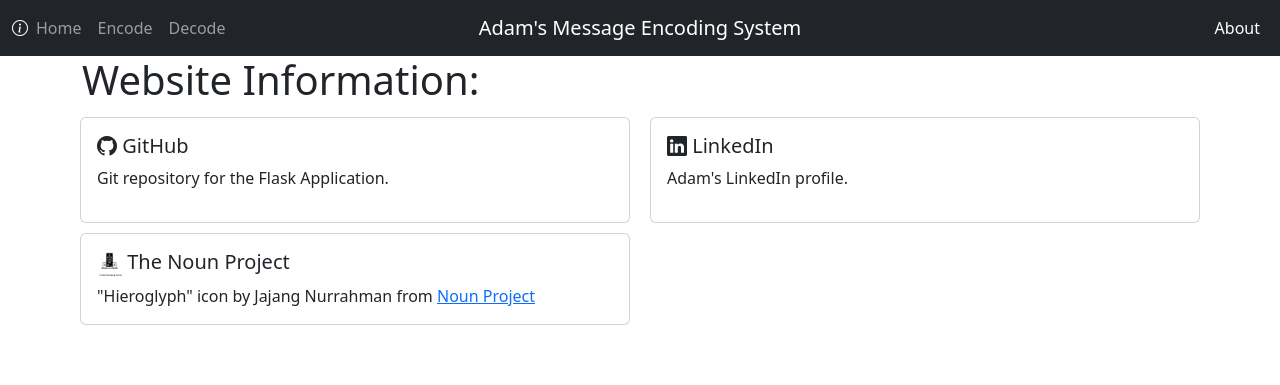
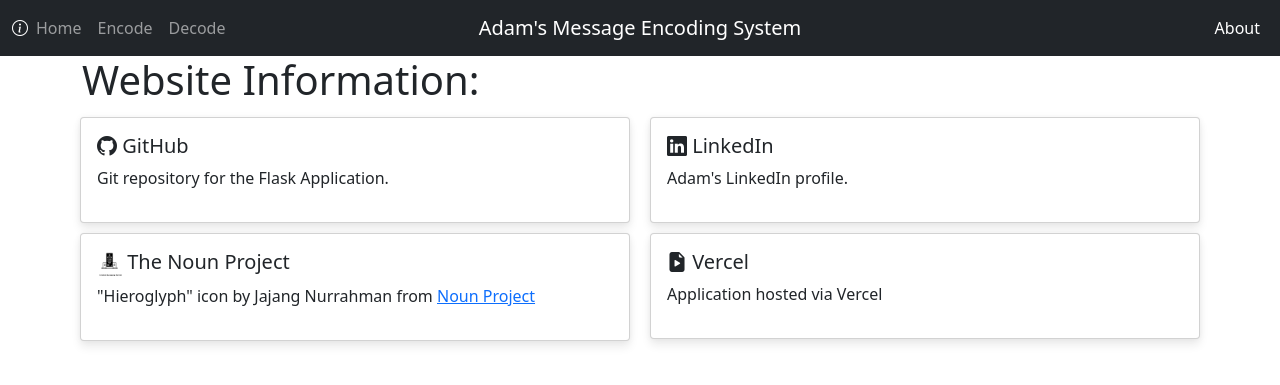
Before and after one commit to adam-bartholomew/encode-message, a Flask app: page /about in a window 1280 px wide. Shown: the top 385 px of the page. Run offline with Flask 3, Linux system fonts and the light colour scheme; parts of the project's set-up code (start-up, migrations or seed data) failed here and were passed over; some libraries are stand-ins or nearby versions.

Commit message:
Update readme.md. Add vercel to About. Update welcome page text. Update about page cards.

```diff
--- a/static/css/style.css
+++ b/static/css/style.css
@@ -10,7 +10,18 @@
     text-align: center;
     }
 }
-.card-about {
+.card{
+    border-radius: 4px;
+    background: #fff;
+    box-shadow: 0 6px 10px rgba(0,0,0,.08), 0 0 6px rgba(0,0,0,.05);
+      transition: .3s transform cubic-bezier(.155,1.105,.295,1.12),.3s box-shadow,.3s -webkit-transform cubic-bezier(.155,1.105,.295,1.12);
+  cursor: pointer;
+}
+.card:hover{
+    transform: scale(1.02);
+    box-shadow: 0 10px 20px rgba(0,0,0,.12), 0 4px 8px rgba(0,0,0,.06);
+}
+.div-card-about {
     padding-bottom: 5px;
     padding-top: 5px;
     padding-right: 10px;
--- a/templates/about.html
+++ b/templates/about.html
@@ -5,7 +5,7 @@
 <h1>{% block title %} Website Information: {% endblock %}</h1>
 
 <div class="row">
-    <div class="col-sm-6 card-about">
+    <div class="col-sm-6 div-card-about">
         <div class="card">
             <div class="card-body">
                 <h5 class="card-title"><i class="bi bi-github"></i> GitHub</h5>
@@ -14,7 +14,7 @@
             </div>
         </div>
     </div>
-    <div class="col-sm-6 card-about">
+    <div class="col-sm-6 div-card-about">
         <div class="card">
             <div class="card-body">
                 <h5 class="card-title"><i class="bi bi-linkedin"></i> LinkedIn</h5>
@@ -23,11 +23,21 @@
             </div>
         </div>
     </div>
-    <div class="col-sm-6 card-about">
+    <div class="col-sm-6 div-card-about">
         <div class="card">
             <div class="card-body">
                 <h5 class="card-title"><img src="{{ url_for('static', filename='image/favicon.ico') }}" width="25" alt="Hieroglyph"/> The Noun Project</h5>
-                <p class="card-text"> "Hieroglyph" icon by Jajang Nurrahman from <a href="https://thenounproject.com/browse/icons/term/hieroglyph/" target="_blank" title="Hieroglyph Icons" class="stretched-link">Noun Project</a></p>
+                <p class="card-text">"Hieroglyph" icon by Jajang Nurrahman from <a href="https://thenounproject.com/browse/icons/term/hieroglyph/" target="_blank">Noun Project</a></p>
+                <a target="_blank" href="https://thenounproject.com/browse/icons/term/hieroglyph/" class="stretched-link"></a>
+            </div>
+        </div>
+    </div>
+    <div class="col-sm-6 div-card-about">
+        <div class="card">
+            <div class="card-body">
+                <h5 class="card-title"><i class="bi bi-file-earmark-play-fill"></i> Vercel</h5>
+                <p class="card-text">Application hosted via Vercel</p>
+                <a target="_blank" href="https://www.vercel.com/" class="stretched-link"></a>
             </div>
         </div>
     </div>
--- a/templates/index.html
+++ b/templates/index.html
@@ -6,9 +6,11 @@
     <div class="col-md-8 offset-md-2 div-title-center">
         <h1>{% block title %} Welcome! {% endblock %}</h1>
         <h5>Please use the links in the navigation bar at the top of the page to select a destination.</h5>
+        <p>This application was built to encode and decode an English message around the number of syllables in a word. A more detailed design document can be found in the GitHub repository linked in the "About" section.</p>
     </div>
 </div>
-<div class="row">
+<div class="row fixed-bottom">
+    <hr class="mt-1 mb-3"/>
     <div class="col-md-8 offset-md-2 div-title-center">
         <p>"Hieroglyph" icon by Jajang Nurrahman from <a href="https://thenounproject.com/browse/icons/term/hieroglyph/" target="_blank" title="Hieroglyph Icons">Noun Project</a></p>
     </div>
```
Also changed, not shown: readme.md.
